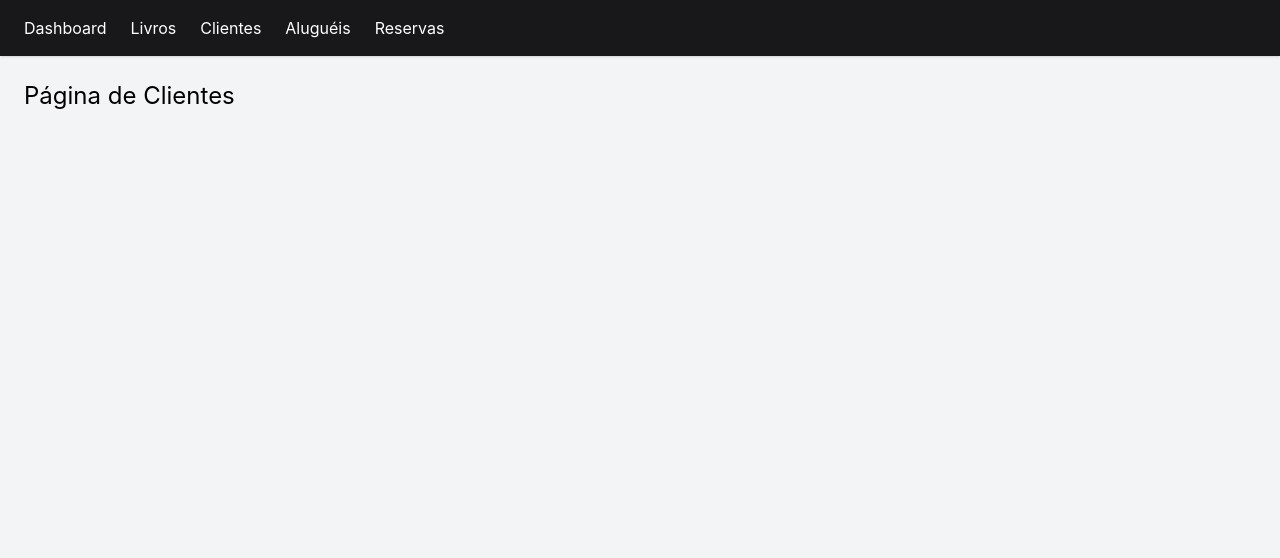
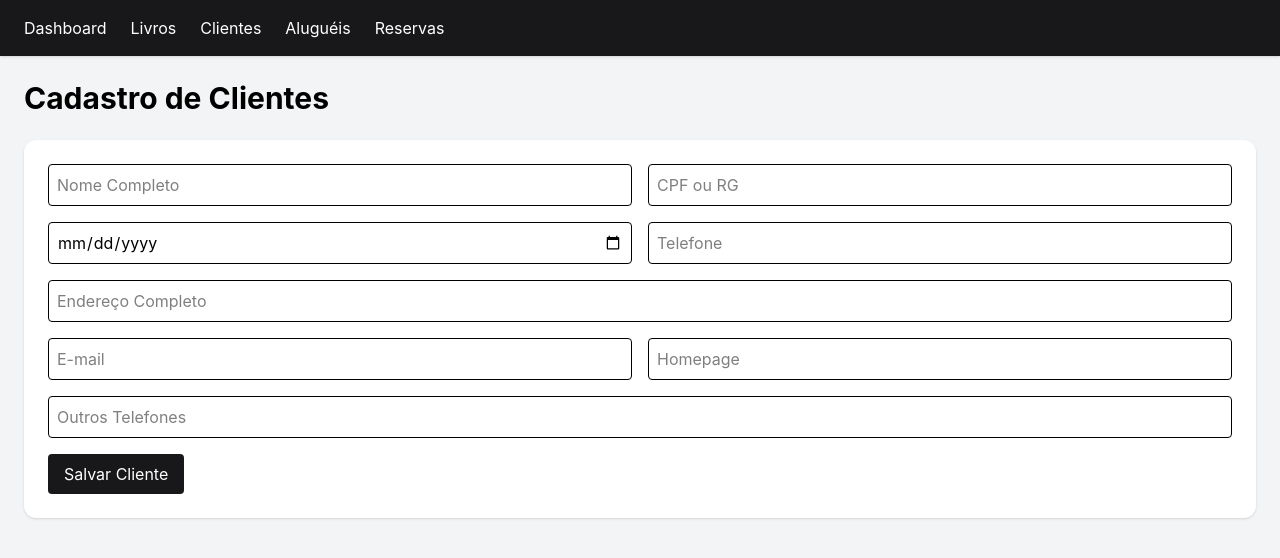
Before and after one commit to marioccfilipe/projeto-final, a React (Vite) app in the folder booknet/: page /clientes in a window 1280 px wide. Shown: the top 558 px of the page. Built offline with nearby package versions, Linux system fonts and the light colour scheme.

Commit message:
clientes

```diff
--- a/booknet/src/components/Navbar.jsx
+++ b/booknet/src/components/Navbar.jsx
@@ -6,9 +6,10 @@ export default function Navbar() {
       <div className="max-w-7xl mx-auto px-6 py-4 flex gap-6">
         <Link to="/">Dashboard</Link>
         <Link to="/livros">Livros</Link>
-        <Link to="/clientes">Clientes</Link>
+         <Link to="/clientes">Clientes</Link>
         <Link to="/alugueis">Aluguéis</Link>
         <Link to="/reservas">Reservas</Link>
+
       </div>
     </nav>
   );
--- /dev/null
+++ b/booknet/src/context/ClientContext.jsx
@@ -0,0 +1,47 @@
+import { createContext, useEffect, useState } from "react";
+
+export const ClientContext = createContext();
+
+export function ClientProvider({ children }) {
+  const [clients, setClients] = useState(() => {
+    const saved = localStorage.getItem("clients");
+    return saved ? JSON.parse(saved) : [];
+  });
+
+  useEffect(() => {
+    localStorage.setItem("clients", JSON.stringify(clients));
+  }, [clients]);
+
+  function addClient(client) {
+    setClients((prev) => [...prev, client]);
+  }
+
+  function removeClient(id) {
+    setClients((prev) =>
+      prev.filter((client) => client.id !== id)
+    );
+  }
+
+  function updateClient(updatedClient) {
+    setClients((prev) =>
+      prev.map((client) =>
+        client.id === updatedClient.id
+          ? updatedClient
+          : client
+      )
+    );
+  }
+
+  return (
+    <ClientContext.Provider
+      value={{
+        clients,
+        addClient,
+        removeClient,
+        updateClient,
+      }}
+    >
+      {children}
+    </ClientContext.Provider>
+  );
+}
--- a/booknet/src/main.jsx
+++ b/booknet/src/main.jsx
@@ -5,11 +5,14 @@ import App from "./App";
 import "./index.css";
 
 import { BookProvider } from "./context/BookContext";
+import { ClientProvider } from "./context/ClientContext";
 
 ReactDOM.createRoot(document.getElementById("root")).render(
   <React.StrictMode>
     <BookProvider>
-      <App />
+      <ClientProvider>
+        <App />
+      </ClientProvider>
     </BookProvider>
   </React.StrictMode>
 );
--- a/booknet/src/pages/Clientes.jsx
+++ b/booknet/src/pages/Clientes.jsx
@@ -1,3 +1,165 @@
+import { useContext, useState } from "react";
+import { ClientContext } from "../context/ClientContext";
+
 export default function Clientes() {
-  return <h1 className="p-6 text-2xl">Página de Clientes</h1>;
+  const { clients, addClient, removeClient } =
+    useContext(ClientContext);
+
+  const [formData, setFormData] = useState({
+    nome: "",
+    cpf: "",
+    nascimento: "",
+    endereco: "",
+    telefone: "",
+    email: "",
+    homepage: "",
+    outrosTelefones: "",
+  });
+
+  function handleChange(e) {
+    setFormData({
+      ...formData,
+      [e.target.name]: e.target.value,
+    });
+  }
+
+  function handleSubmit(e) {
+    e.preventDefault();
+
+    addClient({
+      id: crypto.randomUUID(),
+      ...formData,
+      alugueisAtivos: 0,
+      totalCompras: 0,
+      totalAlugueis: 0,
+    });
+
+    setFormData({
+      nome: "",
+      cpf: "",
+      nascimento: "",
+      endereco: "",
+      telefone: "",
+      email: "",
+      homepage: "",
+      outrosTelefones: "",
+    });
+  }
+
+  return (
+    <div className="max-w-7xl mx-auto p-6">
+
+      <h1 className="text-3xl font-bold mb-6">
+        Cadastro de Clientes
+      </h1>
+
+      <form
+        onSubmit={handleSubmit}
+        className="bg-white p-6 rounded-xl shadow mb-8"
+      >
+        <div className="grid md:grid-cols-2 gap-4">
+
+          <input
+            name="nome"
+            placeholder="Nome Completo"
+            value={formData.nome}
+            onChange={handleChange}
+            className="border p-2 rounded"
+            required
+          />
+
+          <input
+            name="cpf"
+            placeholder="CPF ou RG"
+            value={formData.cpf}
+            onChange={handleChange}
+            className="border p-2 rounded"
+            required
+          />
+
+          <input
+            type="date"
+            name="nascimento"
+            value={formData.nascimento}
+            onChange={handleChange}
+            className="border p-2 rounded"
+            required
+          />
+
+          <input
+            name="telefone"
+            placeholder="Telefone"
+            value={formData.telefone}
+            onChange={handleChange}
+            className="border p-2 rounded"
+            required
+          />
+
+          <input
+            name="endereco"
+            placeholder="Endereço Completo"
+            value={formData.endereco}
+            onChange={handleChange}
+            className="border p-2 rounded md:col-span-2"
+            required
+          />
+
+          <input
+            name="email"
+            placeholder="E-mail"
+            value={formData.email}
+            onChange={handleChange}
+            className="border p-2 rounded"
+          />
+
+          <input
+            name="homepage"
+            placeholder="Homepage"
+            value={formData.homepage}
+            onChange={handleChange}
+            className="border p-2 rounded"
+          />
+
+          <input
+            name="outrosTelefones"
+            placeholder="Outros Telefones"
+            value={formData.outrosTelefones}
+            onChange={handleChange}
+            className="border p-2 rounded md:col-span-2"
+          />
+
+        </div>
+
+        <button
+          className="bg-zinc-900 text-white px-4 py-2 rounded mt-4"
+        >
+          Salvar Cliente
+        </button>
+      </form>
+
+      <div className="grid md:grid-cols-2 gap-4">
+        {clients.map((client) => (
+          <div
+            key={client.id}
+            className="bg-white rounded-xl shadow p-4"
+          >
+            <h2 className="font-bold text-xl">
+              {client.nome}
+            </h2>
+
+            <p>CPF: {client.cpf}</p>
+            <p>Telefone: {client.telefone}</p>
+
+            <button
+              onClick={() => removeClient(client.id)}
+              className="bg-red-500 text-white px-3 py-1 rounded mt-3"
+            >
+              Remover
+            </button>
+          </div>
+        ))}
+      </div>
+
+    </div>
+  );
 }
```
